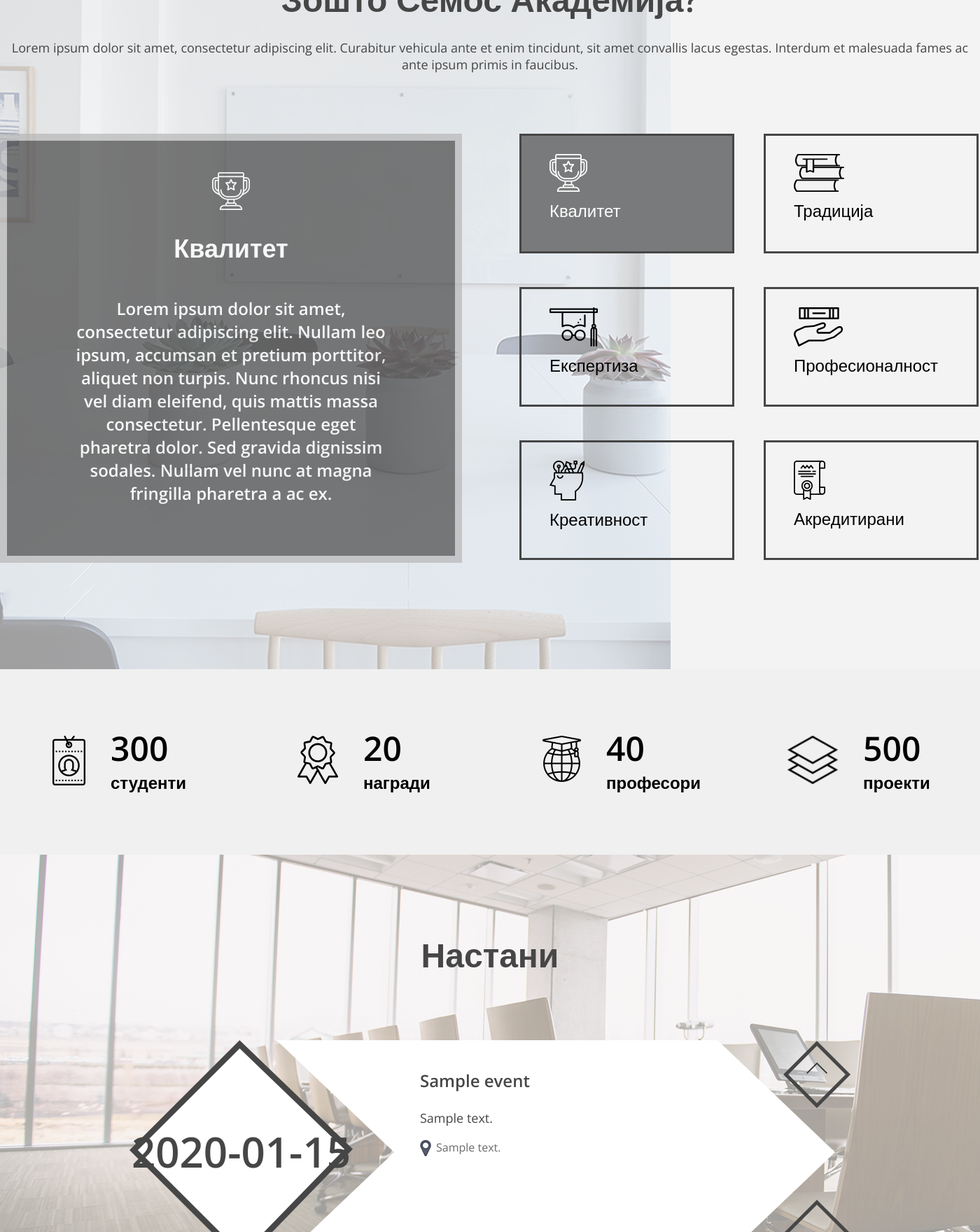
After one commit to Dobrohotova/Semos-Proekt-Razvivanje-na-Strana, a PHP site: page /index.php in a window 1400 px wide. The commit adds this page. Shown: the part 2200-3960 px from the top of the page at 70% size. Run offline with PHP 8.4, Linux system fonts and the light colour scheme; tables that the repository leaves empty or names only in its code hold one stand-in row (values such as "Sample post"); grey boxes marked "Sample" are stand-in pictures.

Commit message:
with php code

```diff
--- /dev/null
+++ b/index.php
@@ -0,0 +1,241 @@
+<?php
+
+$config = 'mysql:host=127.0.0.1;dbname=sa_sajt';
+$username = 'root';
+$password = 'root';
+$db = new PDO($config, $username, $password);
+
+$sql = 'select * from events';
+$query = $db->query($sql);
+$events = $query->fetchAll(PDO::FETCH_ASSOC);
+// var_dump($events);
+// echo utf8_decode($events[0]['name']);
+
+$sql2 = 'select * from oop_projects';
+$query2 = $db->query($sql2);
+$oops = $query2->fetchAll(PDO::FETCH_ASSOC);
+var_dump($oops);
+// echo utf8_decode($events[0]['name']);
+
+?>
+
+<!DOCTYPE html>
+<html>
+<head>
+	<meta charset="utf-8">
+	<meta name="author" content="Irina Dobrohotova">
+	<meta name="description" content="Irina Dobrohotova">
+	<meta name="keywords" content="Semos Edu, academy, design, web design, graphic design, Angelina, kursevi, edukacija, Семос, едукација, курсеви">
+	<meta name="viewport" content="">
+	<link rel="stylesheet" type="text/css" href="styles/global.css">
+	<link href="https://fonts.googleapis.com/css?family=Open+Sans:300,400,600,700" rel="stylesheet">
+	<title>Semos Dizajn Akademija</title>
+</head>
+<body>
+	<div class="wrapper-full-width">
+		<div class="header">
+
+		</div>
+		<div class="video">
+			<img class="videoimg" src="media/images/videoimg.png">
+			<div class="video-text">
+				<h1 class="semos"><span>семос</span> академија за дизајн</h1>
+				<p class="opis">Академијата претставува специфично насочено образование базирано на креативност, совладување на компјутерски вештини во Adobe апликациите и интензивна практична работа на студентите.
+				</p>
+				<img class="scroll-down" src="media/images/icons/upload.png">
+			</div>
+		</div>
+		<!-- <div class="graphic-vs-web">
+			<div class="left-button">
+
+				<div class="buttonnn">
+					<div class="buttongorelevo">
+						<img class="symbolbuttonleft" src="media/images/icons/graphic-design.png">
+					</div>
+					<div class="buttondolelevo">
+						<a class="grafichkibutton" href="#">графички дизајн</a>
+					</div>
+				</div>
+
+			</div>
+			<div class="right-button">
+				<div class="rightbutonnn">
+					<div class="buttongoredesno">
+						<img class="simbolbuttonright" src="media/images/icons/web-design.png">
+					</div>
+					<div class="buttondoledesno">
+						<a class="webbutton" href="#">веб дизајн</a>
+					</div>
+				</div>
+			</div>
+			<div class="devojka">
+				<img src="media/images/devojka.png">
+			</div>
+		</div> -->
+		<div class="graphic-vs-web">
+			<div class="main-girl">
+				<div class="left-button">
+					<div class="buttongorelevo">
+						<img class="symbolbuttonleft" src="media/images/icons/graphic-design.png">
+					</div>
+					<div class="buttondolelevo">
+						<a class="grafichkibutton" href="#">графички дизајн</a>
+					</div>
+				</div>
+				<div class="middle-devojka">
+					<img src="media/images/devojka.png">
+				</div>
+				<div class="right-button">
+					<div class="buttongoredesno">
+						<img class="simbolbuttonright" src="media/images/icons/web-design.png">
+					</div>
+					<div class="buttondoledesno">
+						<a class="webbutton" href="#">веб дизајн</a>
+					</div>
+				</div>
+			</div>
+		</div>
+		<div class="zoshto-semos">
+			<div class="zoshto-semos-sodrzhina">
+				<div class="zoshto-semos-naslov">
+					<h1 class="zoshto">Зошто Семос Академија?</h1>
+					<h2 class="zoshto-lorem">Lorem ipsum dolor sit amet, consectetur adipiscing elit. Curabitur vehicula ante et enim tincidunt, sit amet convallis lacus egestas. Interdum et malesuada fames ac ante ipsum primis in faucibus.</h2>
+				</div>
+				<div class="value-tabla-tabs">
+					<div class="value-tabla-tabs-levo">
+						<div class="tabla">
+							<img src="media/images/icons/kvalitet.png">
+							<p class="tabla-kvalitet">Квалитет</p>
+							<p class="tabla-lorem">Lorem ipsum dolor sit amet, consectetur adipiscing elit. Nullam leo ipsum, accumsan et pretium porttitor, aliquet non turpis. Nunc rhoncus nisi vel diam eleifend, quis mattis massa consectetur. Pellentesque eget pharetra dolor. Sed gravida dignissim sodales. Nullam vel nunc at magna fringilla pharetra a ac ex. </p>
+						</div>
+					</div>
+					<div class="value-tabla-tabs-desno">
+						<div class="values">
+							<div class="kvalitet">
+								<img src="media/images/icons/kvalitet.png">
+								<p>Квалитет</p>
+							</div>
+							<div class="tradicija">
+								<img src="media/images/icons/tradicija.png">
+								<p>Традиција</p>
+							</div>
+							<div class="ekspertiza">
+								<img src="media/images/icons/ekspertiza.png">
+								<p>Експертиза</p>
+							</div>
+							<div class="profesionalnost">
+								<img src="media/images/icons/profesionalnost.png">
+								<p>Професионалност</p>
+							</div>
+							<div class="kreativnost">
+								<img src="media/images/icons/kreativnost.png">
+								<p>Креативност</p>
+							</div>
+							<div class="akreditirani">
+								<img src="media/images/icons/akreditirani.png">
+								<p>Акредитирани</p>
+							</div>
+						</div>
+					</div>
+				</div>
+			</div>
+		</div>
+		<div class="podatoci">
+			<div class="podatoci-sodrzhina">
+				<div class="podatoci-sodrzhina-divovi">
+					<img src="media/images/icons/studenti.png">
+					<div class="p-brojka-zbor">
+						<p class="p-brojka">300</p>
+						<p class="p-zbor">студенти</p>
+					</div>
+				</div>
+				<div class="podatoci-sodrzhina-divovi">
+					<img src="media/images/icons/nagradi.png">
+					<div class="p-brojka-zbor">
+						<p class="p-brojka">20</p>
+						<p class="p-zbor">награди</p>
+					</div>
+				</div>
+				<div class="podatoci-sodrzhina-divovi">
+					<img src="media/images/icons/profesori.png">
+					<div class="p-brojka-zbor">
+						<p class="p-brojka">40</p>
+						<p class="p-zbor">професори</p>
+					</div>
+				</div>
+				<div class="podatoci-sodrzhina-divovi">
+					<img src="media/images/icons/proekti.png">
+					<div class="p-brojka-zbor">
+						<p class="p-brojka">500</p>
+						<p class="p-zbor">проекти</p>
+					</div>
+				</div>
+			</div>
+		</div>
+		<div class="nastani">
+			<div class="nastani-sodrzhina">
+				<h1>Настани</h1>
+				<div class="nastani-cel">
+				<?php foreach ($events as $key => $event){
+					if($key == 0){
+						$display = 'block';
+					}
+					else {
+						$display = 'none';
+					}
+					?>
+					<div style="display: <?= $display ?>">
+						<div class="nastani-date">
+							<p><?=$event['date']?></p>
+						</div>
+						<div class="nastani-nastan">
+							<div class="nastani-nastan-cel">
+								<p class="nastan-naslov"><?=$event['name']?></p>
+								<p class="nastan-description"><?=$event['description']?></p>
+								<div class="nastan-location">
+									<img src="media/images/location.png">
+									<p class="nastan-location-text"><?=$event['address']?></p>
+								</div>
+							</div>
+						</div>
+					</div>
+				<?php } ?>
+					<div class="nastani-strelka-gore">
+						<img src="media/images/up-arrow.png">
+					</div>
+					<div class="nastani-strelka-dole">
+						<img src="media/images/down-arrow.png">
+					</div>
+				</div>
+			</div>
+		</div>
+		<div class="oop">
+			<div class="oop-sodrzhina">
+				<div class="oop-naslovi">
+					<h1 class="oop-naslov">Општествено Одговорни Практики</h1>
+					<h2 class="oop-naslov-lorem">Lorem ipsum dolor sit amet, consectetur adipiscing elit. Curabitur vehicula ante et enim tincidunt, sit amet convallis lacus egestas. Interdum et malesuada fames ac ante ipsum primis in faucibus.</h2>
+				</div>
+				<div class="oop-proekti">
+					<?php foreach ($oops as $key => $oop){
+						if($key < 3){
+							$class = "oop2";
+						} else {
+							$class = "oop4";
+						}
+					 ?>
+						<img class="<?= $class ?>" src="<?=$oop['photo']?>">
+					<!-- <img src="media/images/oop1.png">
+					<img class="oop2" src="media/images/oop2.png">
+					<img src="media/images/oop3.png">
+					<img class="oop4" src="media/images/oop4.png">
+					<img src="media/images/oop5.png"> -->
+					<?php } ?>
+				</div>
+			</div>
+		</div>
+		<div class="map">
+
+		</div>
+	</div>
+</body>
+</html>
--- a/styles/global.css
+++ b/styles/global.css
@@ -546,21 +546,16 @@ h2 {
 				}
 
 				.oop2 {
+					/*float: left;*/
 					margin-left: 85px;
 					margin-right: 85px;
 				}
-
+/*
 				.oop4 {
 					margin-left: 240px;
 					margin-right: 85px;
 				}
-
-				.oop5 {
-
-				}
-
-
-
+*/
 
 
 
```
